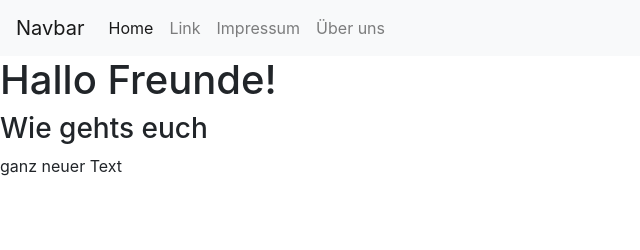
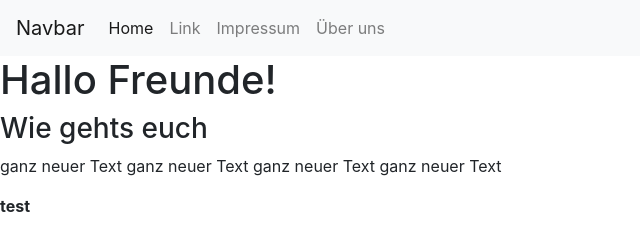
Before and after one commit to FrankIllner/git-buch-webseite, a plain HTML site: page index.html in a window 1280 px wide. Shown: the whole page, without its empty margins (0-640 px from the left). Drawn offline with nearby package versions, Linux system fonts and the light colour scheme.

```diff
--- a/index.html
+++ b/index.html
@@ -27,7 +27,8 @@
 	</nav>
     <h1>Hallo Freunde!</h1>
 	<h3>Wie gehts euch</h3>
-	<p>ganz neuer Text</p>
+	<p>ganz neuer Text ganz neuer Text ganz neuer Text ganz neuer Text</p>
+	<b>test</b>
     <!-- Optional JavaScript -->
     <!-- jQuery first, then Popper.js, then Bootstrap JS -->
     <script src="https://code.jquery.com/jquery-3.2.1.slim.min.js" integrity="sha384-KJ3o2DKtIkvYIK3UENzmM7KCkRr/rE9/Qpg6aAZGJwFDMVNA/GpGFF93hXpG5KkN" crossorigin="anonymous"></script>
```
